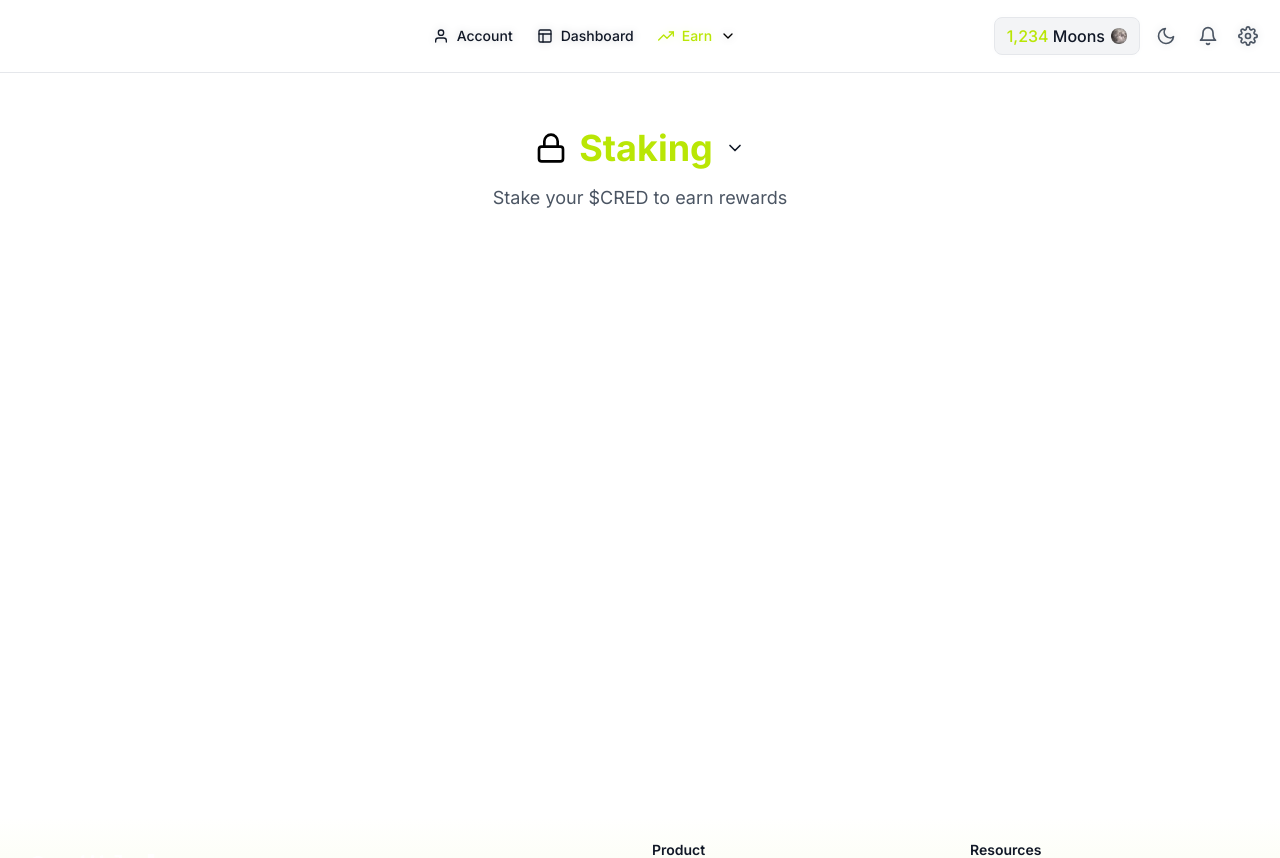
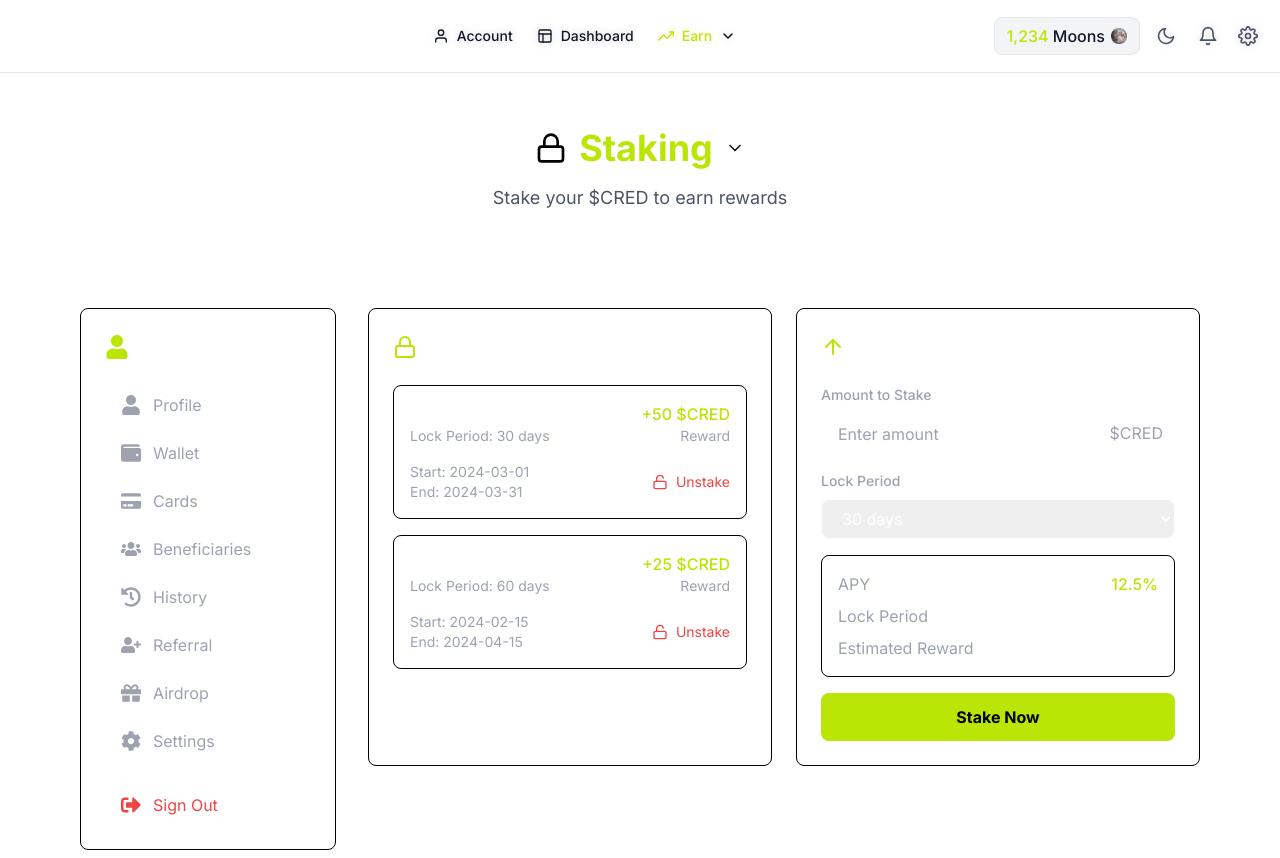
Before and after one commit to w3-surfer/credible-finance, a Next.js app: page /earn/staking in a window 1280 px wide. Shown: the top 858 px of the page. Built offline with nearby package versions, Linux system fonts and the light colour scheme.

Commit message:
feat: rebuild staking page with two main sections

```diff
--- a/src/app/earn/staking/page.tsx
+++ b/src/app/earn/staking/page.tsx
@@ -1,12 +1,190 @@
 'use client';
 
+import { useState } from 'react';
+import { motion } from 'framer-motion';
 import { Layout } from '@/components/Layout';
-import { Staking } from '@/components/dashboard/Staking';
+import { AccountMenu } from '@/components/dashboard';
+import { FiLock, FiUnlock, FiArrowUp, FiArrowDown } from 'react-icons/fi';
 
-export default function StakingPage() {
+interface Staking {
+  id: string;
+  amount: number;
+  reward: number;
+  lockPeriod: number;
+  startDate: string;
+  endDate: string;
+  status: 'active' | 'completed' | 'pending';
+}
+
+export default function Staking() {
+  const [stakings, setStakings] = useState<Staking[]>([
+    {
+      id: '1',
+      amount: 1000,
+      reward: 50,
+      lockPeriod: 30,
+      startDate: '2024-03-01',
+      endDate: '2024-03-31',
+      status: 'active'
+    },
+    {
+      id: '2',
+      amount: 500,
+      reward: 25,
+      lockPeriod: 60,
+      startDate: '2024-02-15',
+      endDate: '2024-04-15',
+      status: 'active'
+    }
+  ]);
+
+  const [amount, setAmount] = useState('');
+  const [lockPeriod, setLockPeriod] = useState('30');
+
+  const handleStake = () => {
+    // Implementar lógica de stake
+    console.log('Staking:', { amount, lockPeriod });
+  };
+
+  const handleUnstake = (id: string) => {
+    // Implementar lógica de unstake
+    console.log('Unstaking:', id);
+  };
+
   return (
-    <Layout title="Staking" subtitle="Stake your tokens and earn rewards while securing the network">
-      <Staking />
+    <Layout
+      title="Staking"
+      subtitle="Stake your $CRED to earn rewards"
+    >
+      <div className="max-w-7xl mx-auto px-4 sm:px-6 lg:px-8 py-8">
+        <div className="grid grid-cols-1 md:grid-cols-4 gap-8">
+          {/* Menu Lateral */}
+          <div className="md:col-span-1">
+            <AccountMenu />
+          </div>
+          {/* Conteúdo Principal */}
+          <div className="md:col-span-3">
+            <div className="grid grid-cols-1 lg:grid-cols-2 gap-6">
+              {/* Your Stakings */}
+              <motion.div
+                initial={{ opacity: 0, y: 20 }}
+                animate={{ opacity: 1, y: 0 }}
+                className="bg-cyber-gray-100 dark:bg-cyber-gray-200 rounded-lg p-6 border border-cyber-green/20 hover:border-cyber-green transition-all duration-300"
+              >
+                <div className="flex items-center space-x-3 mb-6">
+                  <FiLock className="w-6 h-6 text-[#B9E605]" />
+                  <h2 className="text-xl font-bold text-white">Your Stakings</h2>
+                </div>
+
+                <div className="space-y-4">
+                  {stakings.map((staking) => (
+                    <div
+                      key={staking.id}
+                      className="bg-cyber-gray-100 dark:bg-cyber-gray-200 rounded-lg p-4 border border-cyber-green/10"
+                    >
+                      <div className="flex justify-between items-start mb-4">
+                        <div>
+                          <div className="text-white font-medium">{staking.amount} $CRED</div>
+                          <div className="text-sm text-gray-400">Lock Period: {staking.lockPeriod} days</div>
+                        </div>
+                        <div className="text-right">
+                          <div className="text-[#B9E605] font-medium">+{staking.reward} $CRED</div>
+                          <div className="text-sm text-gray-400">Reward</div>
+                        </div>
+                      </div>
+                      <div className="flex justify-between items-center text-sm text-gray-400">
+                        <div>
+                          <div>Start: {staking.startDate}</div>
+                          <div>End: {staking.endDate}</div>
+                        </div>
+                        <button
+                          onClick={() => handleUnstake(staking.id)}
+                          className="flex items-center space-x-2 text-red-500 hover:text-red-400 transition-colors"
+                        >
+                          <FiUnlock className="w-4 h-4" />
+                          <span>Unstake</span>
+                        </button>
+                      </div>
+                    </div>
+                  ))}
+                </div>
+              </motion.div>
+
+              {/* Supply & Withdraw */}
+              <motion.div
+                initial={{ opacity: 0, y: 20 }}
+                animate={{ opacity: 1, y: 0 }}
+                transition={{ delay: 0.1 }}
+                className="bg-cyber-gray-100 dark:bg-cyber-gray-200 rounded-lg p-6 border border-cyber-green/20 hover:border-cyber-green transition-all duration-300"
+              >
+                <div className="flex items-center space-x-3 mb-6">
+                  <FiArrowUp className="w-6 h-6 text-[#B9E605]" />
+                  <h2 className="text-xl font-bold text-white">Supply & Withdraw</h2>
+                </div>
+
+                <div className="space-y-4">
+                  <div>
+                    <label className="block text-sm font-medium text-gray-400 mb-2">
+                      Amount to Stake
+                    </label>
+                    <div className="relative">
+                      <input
+                        type="number"
+                        value={amount}
+                        onChange={(e) => setAmount(e.target.value)}
+                        placeholder="Enter amount"
+                        className="w-full px-4 py-2 bg-cyber-gray-100 dark:bg-cyber-gray-200 text-white border border-cyber-green/20 rounded-lg focus:outline-none focus:border-cyber-green"
+                      />
+                      <div className="absolute right-3 top-2 text-gray-400">$CRED</div>
+                    </div>
+                  </div>
+
+                  <div>
+                    <label className="block text-sm font-medium text-gray-400 mb-2">
+                      Lock Period
+                    </label>
+                    <select
+                      value={lockPeriod}
+                      onChange={(e) => setLockPeriod(e.target.value)}
+                      className="w-full px-4 py-2 bg-cyber-gray-100 dark:bg-cyber-gray-200 text-white border border-cyber-green/20 rounded-lg focus:outline-none focus:border-cyber-green"
+                    >
+                      <option value="30">30 days</option>
+                      <option value="60">60 days</option>
+                      <option value="90">90 days</option>
+                      <option value="180">180 days</option>
+                      <option value="365">365 days</option>
+                    </select>
+                  </div>
+
+                  <div className="bg-cyber-gray-100 dark:bg-cyber-gray-200 rounded-lg p-4 border border-cyber-green/10">
+                    <div className="flex justify-between items-center mb-2">
+                      <div className="text-gray-400">APY</div>
+                      <div className="text-[#B9E605] font-medium">12.5%</div>
+                    </div>
+                    <div className="flex justify-between items-center mb-2">
+                      <div className="text-gray-400">Lock Period</div>
+                      <div className="text-white">{lockPeriod} days</div>
+                    </div>
+                    <div className="flex justify-between items-center">
+                      <div className="text-gray-400">Estimated Reward</div>
+                      <div className="text-white">
+                        {amount ? (parseFloat(amount) * 0.125 * (parseInt(lockPeriod) / 365)).toFixed(2) : '0'} $CRED
+                      </div>
+                    </div>
+                  </div>
+
+                  <button
+                    onClick={handleStake}
+                    className="w-full px-6 py-3 bg-[#B9E605] text-black font-bold rounded-lg hover:bg-[#B9E605]/90 transition-colors"
+                  >
+                    Stake Now
+                  </button>
+                </div>
+              </motion.div>
+            </div>
+          </div>
+        </div>
+      </div>
     </Layout>
   );
 }
```
